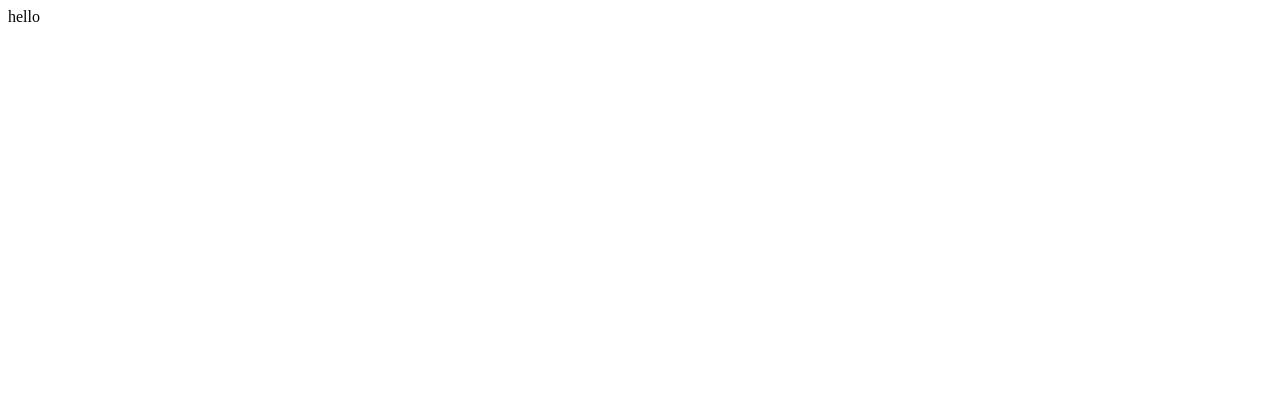
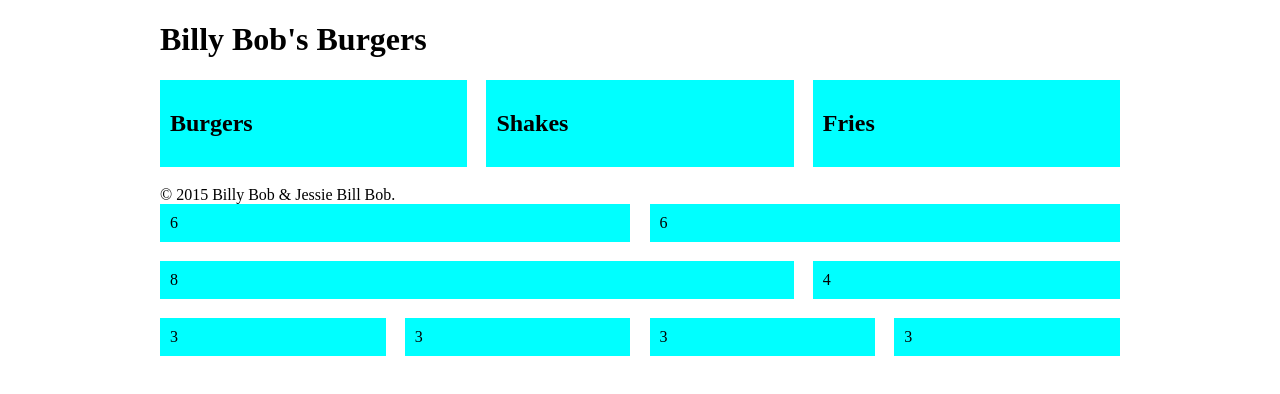
Before and after one commit to bairbre/billy-bobs-burgers-1, a plain HTML site: page index.html in a window 1280 px wide. Drawn offline with Linux system fonts and the light colour scheme.

Commit message:
create grid system

```diff
--- a/css/style.css
+++ b/css/style.css
@@ -0,0 +1,52 @@
+* {
+  box-sizing: border-box;
+}
+
+.container {
+  width: 960px;
+  margin: 0 auto;
+}
+
+.row {
+  display: block;
+  clear: both;
+  margin-bottom: 2%;
+}
+
+.row:after {
+  content: "";
+  display: block;
+  clear: both;
+  visibility: hidden;
+  height: 0;
+  line-height: 0;
+}
+
+[class*="col-"] {
+  float: left;
+  margin-left: 2%;
+  background: aqua;
+  padding: 10px;
+}
+
+[class*="col-"]:first-child {
+  margin-left: 0;
+}
+
+.col-1  { width: 6.5%;  }
+.col-2  { width: 15%;   }
+.col-3  { width: 23.5%; }
+.col-4  { width: 32%;   }
+.col-5  { width: 40.5%; }
+.col-6  { width: 49%;   }
+.col-7  { width: 57.5%; }
+.col-8  { width: 66%;   }
+.col-9  { width: 74.5%; }
+.col-10 { width: 83%;   }
+.col-11 { width: 91.5%; }
+.col-12 { width: 100%;  }
+
+
+footer {
+  clear: both;
+}
--- a/index.html
+++ b/index.html
@@ -6,6 +6,42 @@
   <link rel="stylesheet" href="css/style.css">
 </head>
 <body>
-  hello
+  <div class="container">
+    <header>
+      <h1>Billy Bob's Burgers</h1>
+    </header>
+    <main class="row">
+      <section id="burgers" class="col-4">
+        <h2>Burgers</h2>
+      </section>
+      <section id="shakes" class="col-4">
+        <h2>Shakes</h2>
+      </section>
+      <section id="fries" class="col-4">
+        <h2>Fries</h2>
+      </section>
+    </main>
+    <footer>
+      &copy; 2015 Billy Bob & Jessie Bill Bob.
+    </footer>
+
+    <div class="row">
+      <div class="col-6">6</div>
+      <div class="col-6">6</div>
+    </div>
+
+    <div class="row">
+      <div class="col-8">8</div>
+      <div class="col-4">4</div>
+    </div>
+
+    <div class="row">
+      <div class="col-3">3</div>
+      <div class="col-3">3</div>
+      <div class="col-3">3</div>
+      <div class="col-3">3</div>
+    </div>
+
+  </div>
 </body>
 </html>
```
